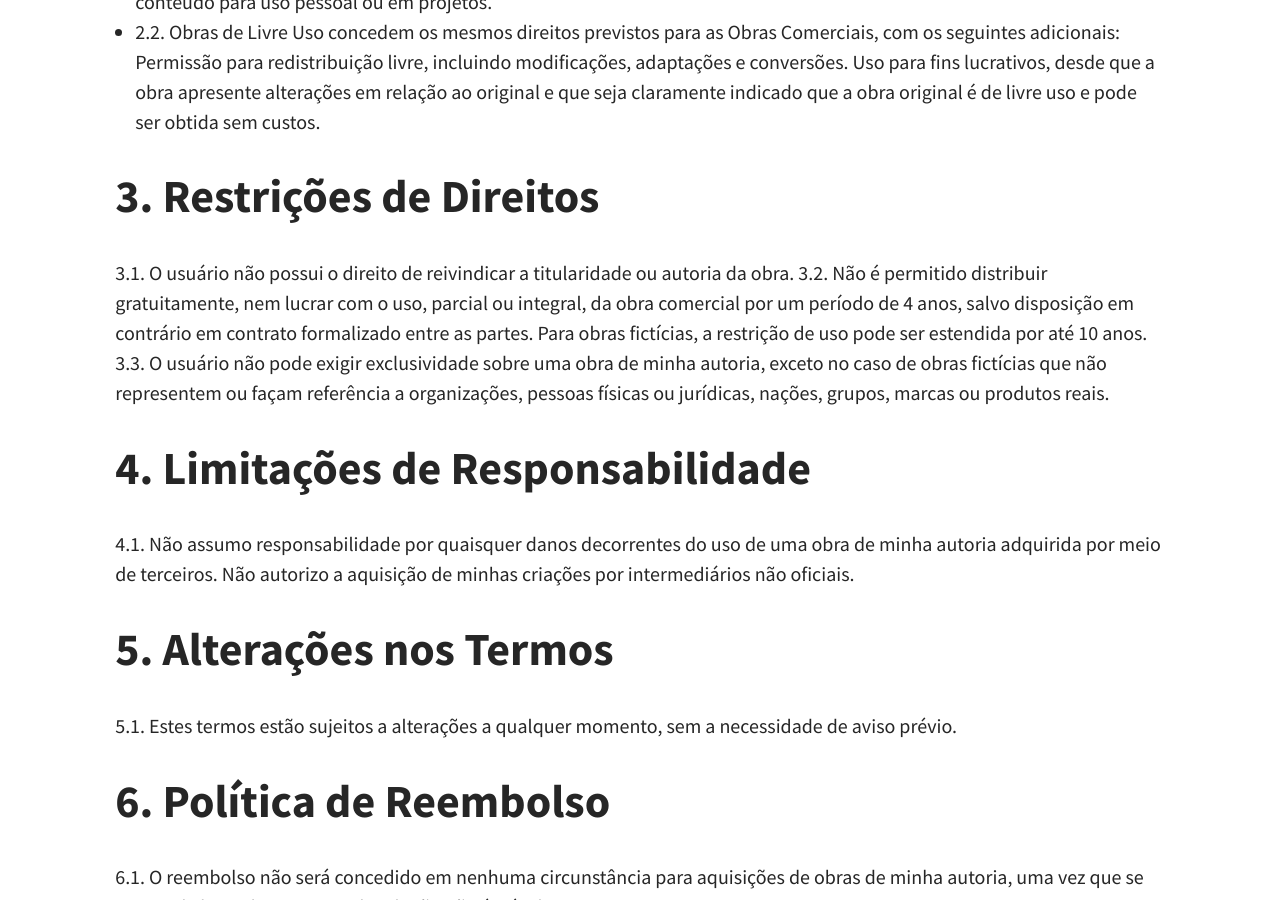
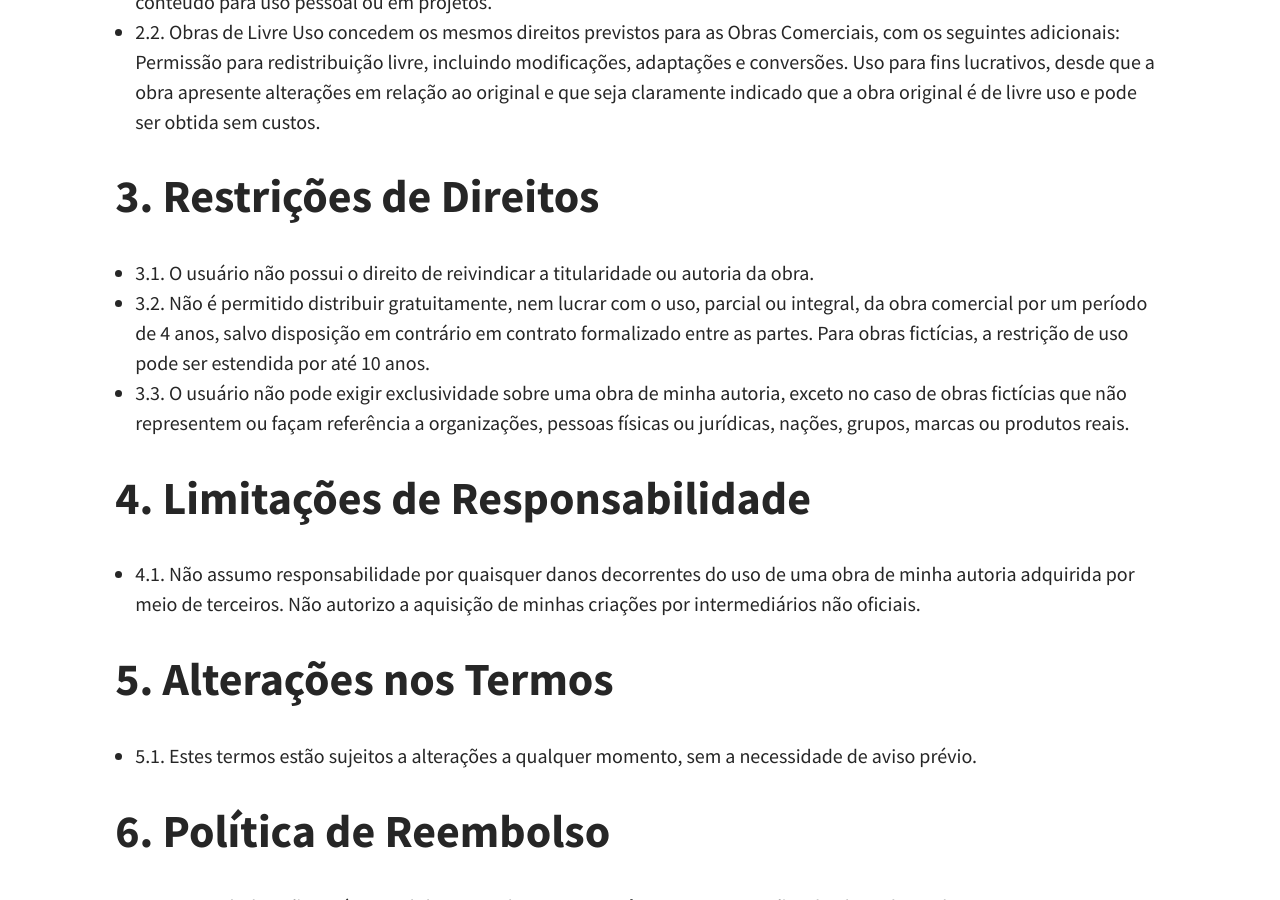
Before and after one commit to j0hnn1e20/page, a Jekyll site: the page built from EULA.md, in a window 1280 px wide and 900 px high, scrolled down 910 px. Built offline with Jekyll 4.4.1, drawn with Linux system fonts in a browser that asks for light colours; our own code applies the rules of GitHub Pages for plain Markdown files; a script that is not in the unit is left out.

```diff
--- a/EULA.md
+++ b/EULA.md
@@ -11,28 +11,28 @@ Nos presentes termos:
 "Obra Comercial" refere-se a qualquer criação destinada à geração de lucro monetário. "Obra de Livre Uso" refere-se a qualquer criação não destinada a uso monetário, com menores restrições de uso.
 
 # 1. Obrigações do Usuário
-  1.1. Todas as obras de minha autoria devem exibir o pseudônimo “J0hnn1e20” como indicação da autoria.
+  - 1.1. Todas as obras de minha autoria devem exibir o pseudônimo “J0hnn1e20” como indicação da autoria.
 
 # 2. Direitos do Usuário
   - 2.1. Ao adquirir uma Obra Comercial de minha autoria, o usuário tem o direito de modificar, adaptar ou converter o conteúdo para uso pessoal ou em projetos.
   - 2.2. Obras de Livre Uso concedem os mesmos direitos previstos para as Obras Comerciais, com os seguintes adicionais: Permissão para redistribuição livre, incluindo modificações, adaptações e conversões. Uso para fins lucrativos, desde que a obra apresente alterações em relação ao original e que seja claramente indicado que a obra original é de livre uso e pode ser obtida sem custos.
 
 # 3. Restrições de Direitos
-  3.1. O usuário não possui o direito de reivindicar a titularidade ou autoria da obra.
-  3.2. Não é permitido distribuir gratuitamente, nem lucrar com o uso, parcial ou integral, da obra comercial por um período de 4 anos, salvo disposição em contrário em contrato formalizado entre as partes. Para obras fictícias, a restrição de uso pode ser estendida por até 10 anos.
-  3.3. O usuário não pode exigir exclusividade sobre uma obra de minha autoria, exceto no caso de obras fictícias que não representem ou façam referência a organizações, pessoas físicas ou jurídicas, nações, grupos, marcas ou produtos reais.
+  - 3.1. O usuário não possui o direito de reivindicar a titularidade ou autoria da obra.
+  - 3.2. Não é permitido distribuir gratuitamente, nem lucrar com o uso, parcial ou integral, da obra comercial por um período de 4 anos, salvo disposição em contrário em contrato formalizado entre as partes. Para obras fictícias, a restrição de uso pode ser estendida por até 10 anos.
+  - 3.3. O usuário não pode exigir exclusividade sobre uma obra de minha autoria, exceto no caso de obras fictícias que não representem ou façam referência a organizações, pessoas físicas ou jurídicas, nações, grupos, marcas ou produtos reais.
 
 # 4. Limitações de Responsabilidade
-  4.1. Não assumo responsabilidade por quaisquer danos decorrentes do uso de uma obra de minha autoria adquirida por meio de terceiros. Não autorizo a aquisição de minhas criações por intermediários não oficiais.
+  - 4.1. Não assumo responsabilidade por quaisquer danos decorrentes do uso de uma obra de minha autoria adquirida por meio de terceiros. Não autorizo a aquisição de minhas criações por intermediários não oficiais.
 
 # 5. Alterações nos Termos
-  5.1. Estes termos estão sujeitos a alterações a qualquer momento, sem a necessidade de aviso prévio.
+  - 5.1. Estes termos estão sujeitos a alterações a qualquer momento, sem a necessidade de aviso prévio.
 
 # 6. Política de Reembolso
-  6.1. O reembolso não será concedido em nenhuma circunstância para aquisições de obras de minha autoria, uma vez que se tratam de bens digitais, cuja devolução não é viável.
+  - 6.1. O reembolso não será concedido em nenhuma circunstância para aquisições de obras de minha autoria, uma vez que se tratam de bens digitais, cuja devolução não é viável.
 
 # 7. Atualizações e Modificações
-  7.1. Correções, atualizações ou aprimoramentos poderão ser fornecidos sem custo adicional e sem aviso prévio aos adquirentes das obras.
+  - 7.1. Correções, atualizações ou aprimoramentos poderão ser fornecidos sem custo adicional e sem aviso prévio aos adquirentes das obras.
 
 # 8. Disponibilidade
-  8.1. A disponibilização de obras de minha autoria pode ser interrompida a qualquer momento, por motivos que eu julgar apropriados, sem aviso prévio. Em alguns casos, poderá ser necessário adquirir novas versões de obras para substituir versões antigas.
+  - 8.1. A disponibilização de obras de minha autoria pode ser interrompida a qualquer momento, por motivos que eu julgar apropriados, sem aviso prévio. Em alguns casos, poderá ser necessário adquirir novas versões de obras para substituir versões antigas.
```
